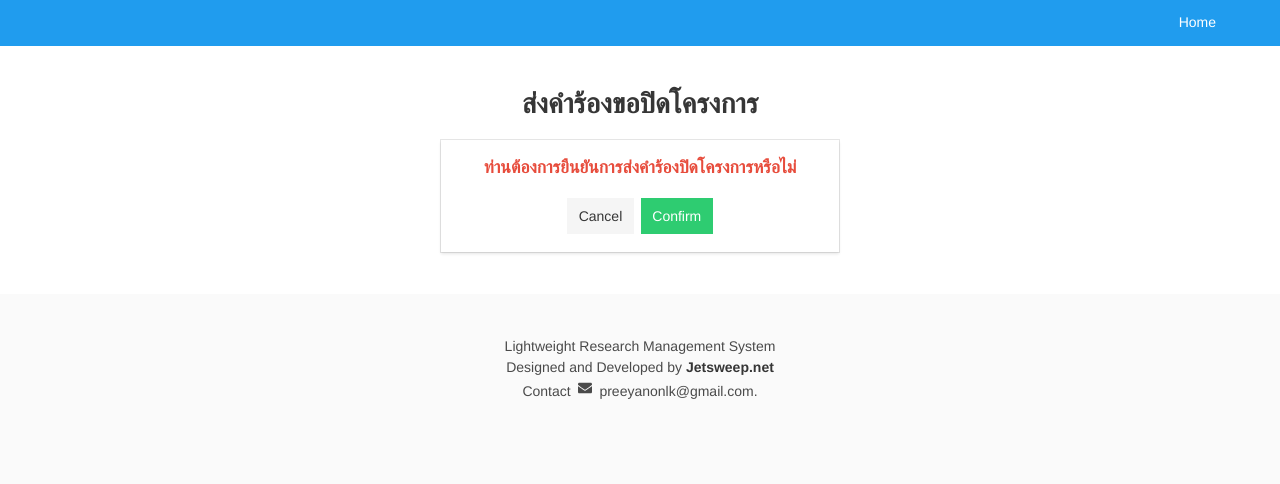
After one commit to likit/stin-research-is, a Python web app: template erm/app/templates/project/close_confirmed.html in a window 1280 px wide. The commit adds this page. Shown: the top 484 px of the page. Run offline with Jinja, Linux system fonts and the light colour scheme; the template is opened without the code that fills it, so the values that code supplies are empty; some libraries are stand-ins or nearby versions; some web fonts are replaced.

Commit message:
users can now send a request to close their projects

```diff
--- a/erm/app/project/forms.py
+++ b/erm/app/project/forms.py
@@ -24,7 +24,10 @@ class ModelForm(BaseModelForm):
 class ProjectRecordForm(ModelForm):
     class Meta:
         model = ProjectRecord
-        exclude = ['approved_at', 'created_at', 'updated_at']
+        exclude = ['approved_at', 'created_at',
+                   'updated_at', 'close_requested_at',
+                   'closed_at'
+                   ]
 
     parent = QuerySelectField(ParentProjectRecord,
                               query_factory=lambda: ParentProjectRecord.query.all(),
--- a/erm/app/project/models.py
+++ b/erm/app/project/models.py
@@ -118,6 +118,8 @@ class ProjectRecord(db.Model):
     updated_at = db.Column('updated_at', db.DateTime(timezone=True))
     submitted_at = db.Column('submitted_at', db.DateTime(timezone=True))
     approved_at = db.Column('approved_at', db.DateTime(timezone=True))
+    close_requested_at = db.Column('close_requested_at', db.DateTime(timezone=True))
+    closed_at = db.Column('closed_at', db.DateTime(timezone=True))
     denied_at = db.Column('denied_at', db.DateTime(timezone=True))
     #TODO: add cascading and nullable=False
     creator_id = db.Column('creator_id', db.ForeignKey('users.id'))
--- /dev/null
+++ b/erm/app/templates/project/close_confirmed.html
@@ -0,0 +1,29 @@
+{% extends "base.html" %}
+
+{% block title %}Project: Close Confirmation{% endblock %}
+
+{% block page_content %}
+{% include "nav.html" %}
+<section class="section">
+  <div class="columns">
+    <div class="column is-one-third is-offset-4">
+      <div class="has-text-centered">
+        <h1 class="title">ส่งคำร้องขอปิดโครงการ</h1>
+        <div class="box">
+          <h3 class="title is-size-5 has-text-danger">ท่านต้องการยืนยันการส่งคำร้องปิดโครงการหรือไม่</h3>
+          <div class="buttons is-centered">
+            <a href="{{url_for('project.display_project', project_id=project_id)}}"
+                    class="button is-light">
+              Cancel
+            </a>
+            <a class="button is-success"
+               href="{{url_for('project.send_close_request', confirmed='yes', project_id=project_id)}}">
+              Confirm
+            </a>
+          </div>
+        </div>
+      </div>
+    </div>
+  </div>
+</section>
+{% endblock %}
```
Also changed, not shown: erm/app/templates/project/detail.html (+5 -2 lines), erm/migrations/versions/f86295a3a057_added_fields_for_close_request_and_.py (added, +30 -0 lines).
